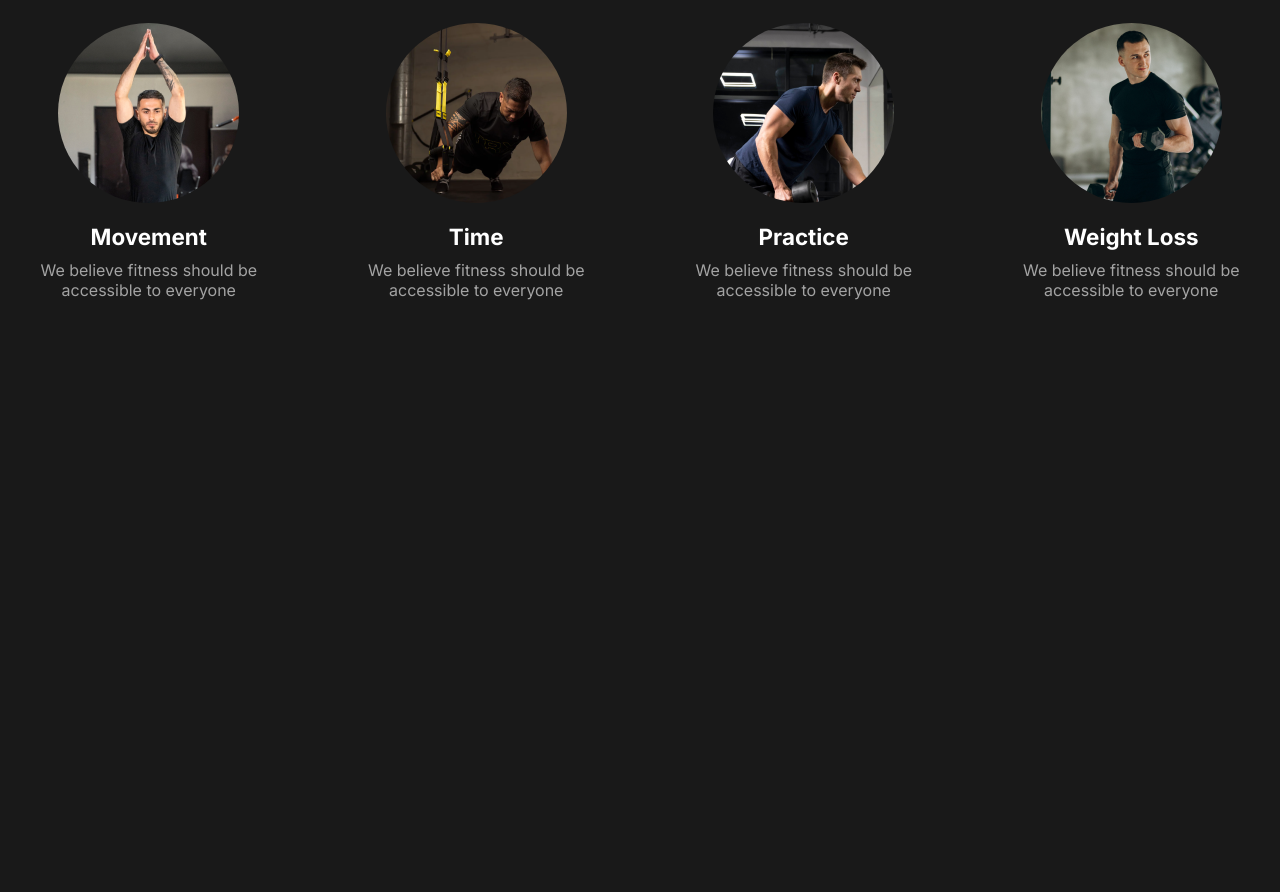
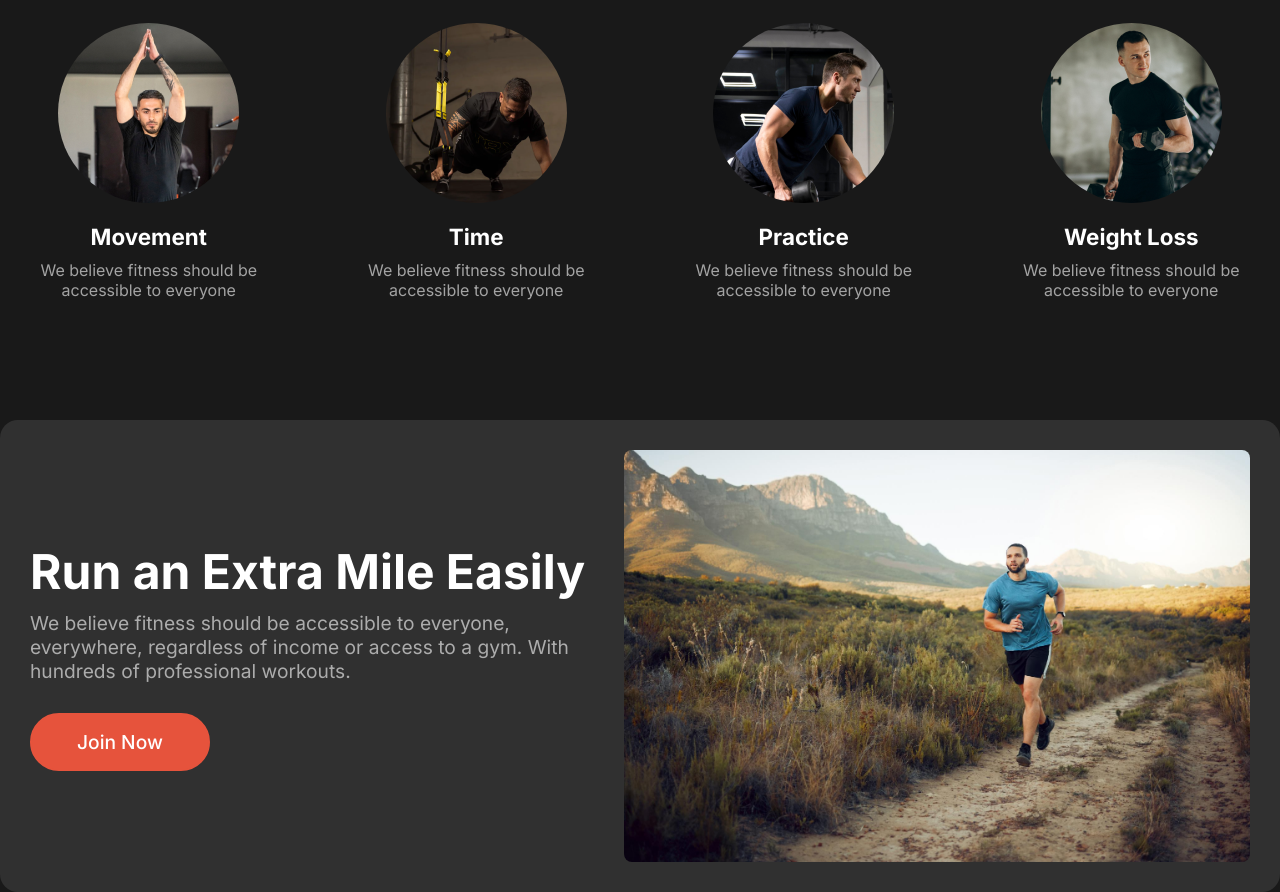
Before and after one commit to wasifhasancse/Conceptual-2-Fitness, a plain HTML site: page index.html in a window 1280 px wide. Shown: the part 1023-1915 px from the top of the page. Before the commit the page ends 1343 px from the top, so only its background shows below. Drawn offline with Linux system fonts and the light colour scheme.

Commit message:
add and design Extra Mile section

```diff
--- a/index.html
+++ b/index.html
@@ -61,6 +61,7 @@
 
   <!-- main section start  -->
   <main>
+
     <!-- Change Your Habits section start  -->
     <section class="container">
       <div class="section-header">
@@ -124,6 +125,25 @@
       </div>
     </section>
     <!-- Change Your Habits section end -->
+
+    <!-- Extra Mile section start -->
+    <section class="container extra-mile">
+      <div class="extra-mile-content">
+        <h2>Run an Extra
+          Mile Easily</h2>
+        <p>We believe fitness should be accessible to everyone, everywhere, regardless of income or access to a gym.
+          With hundreds
+          of professional workouts.</p>
+        <div>
+          <a class="primary-btn" href="#">Join Now</a>
+        </div>
+      </div>
+      <div class="extra-mile-image">
+        <img src="./images/run.jpg" alt="extra-mile-image">
+      </div>
+    </section>
+    <!-- Extra Mile section end -->
+
   </main>
   <!-- main section end -->
 </body>
--- a/style.css
+++ b/style.css
@@ -47,17 +47,27 @@ a {
   align-items: center;
   text-align: center;
 }
-.section-header h2 {
+
+.section-header h2,
+.extra-mile-content h2 {
   color: rgba(255, 255, 255, 1);
   font-size: 3rem;
 }
+
 .section-header p {
   color: rgba(255, 255, 255, 0.6);
   font-size: 1.2rem;
   margin: 10px 0 30px;
   max-width: 700px;
 }
+
+.extra-mile-content p{
+  color: rgba(255, 255, 255, 0.6);
+  font-size: 1.2rem;
+  margin: 10px 0 30px;
+}
 /* common class end */
+
 body {
   background: rgba(0, 0, 0, 0.9);
 }
@@ -161,7 +171,7 @@ header {
   align-items: center;
   gap: 20px;
   padding: 20px;
-  margin: 50px 0 0;
+  margin: 50px auto 0;
 }
 
 .change-habits-card img {
@@ -181,3 +191,21 @@ header {
   padding-top: 10px;
 }
 /* Change Your Habits section end */
+
+/* Extra Mile section start */
+.extra-mile{
+  display: flex;
+  gap: 30px;
+  align-items: center;
+  padding: 30px;
+  margin: 100px auto 0;
+  background: rgba(255, 255, 255, 0.1);
+  border-radius: 18px;
+}
+
+.extra-mile-image img{
+width: 100%;
+  vertical-align: middle;
+  border-radius: 8px;
+}
+/* Extra Mile section end */
```
